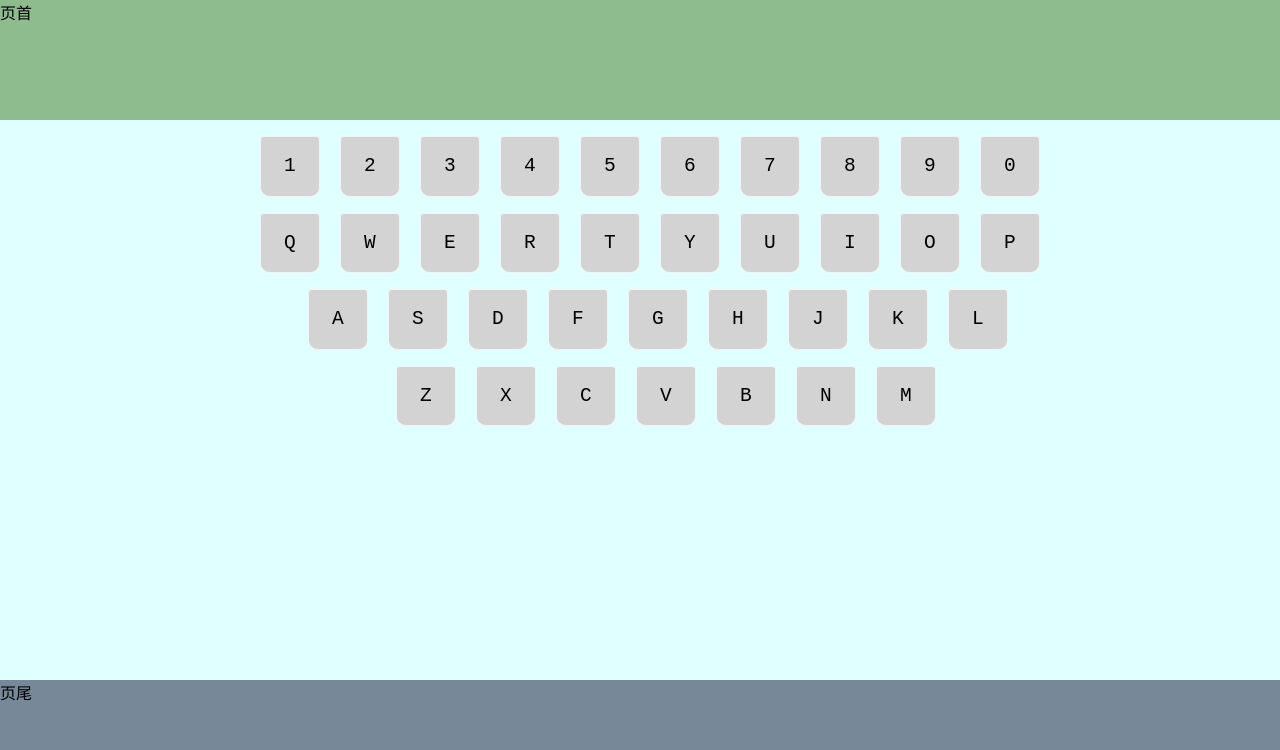
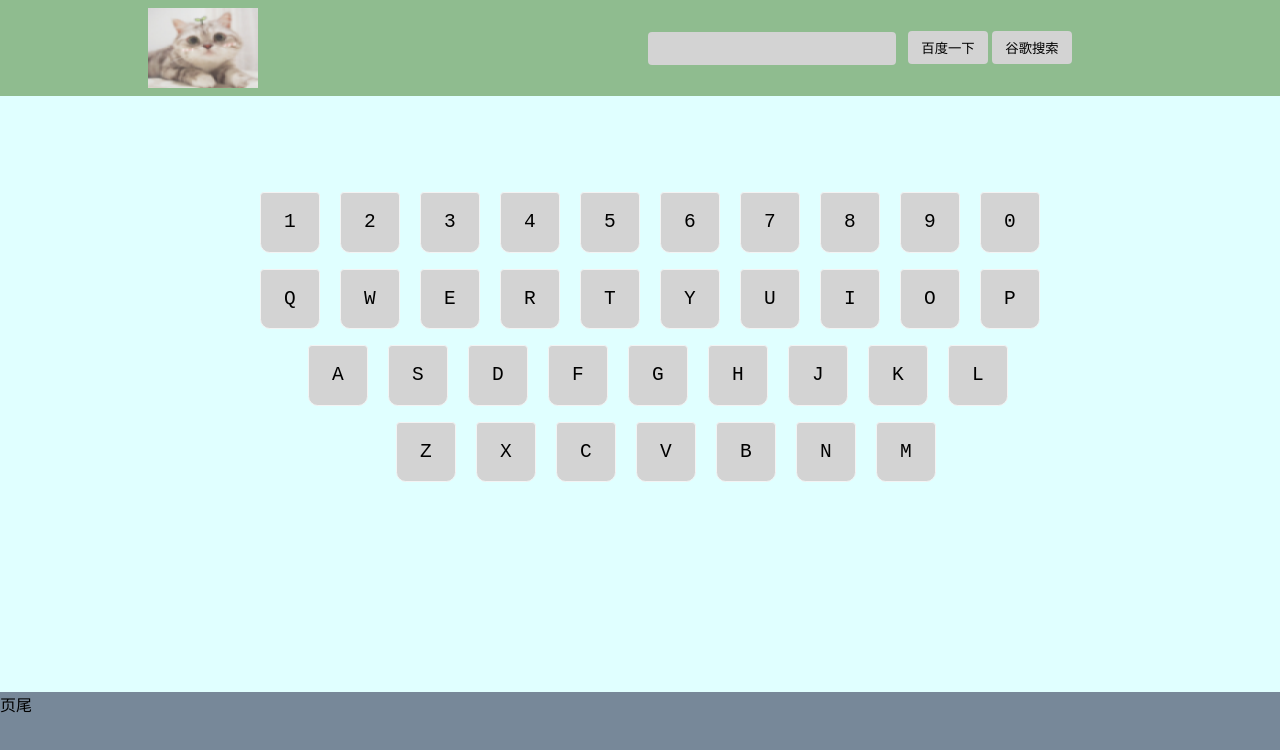
Before and after one commit to Lynn-zuo/personal-nav-demo, a plain HTML site: page index.html in a window 1280 px wide. Drawn offline with Linux system fonts and the light colour scheme.

Commit message:
add head-search-bar

```diff
--- a/index.html
+++ b/index.html
@@ -8,7 +8,20 @@
 </head>
 <body>
     <header>
-        <div>页首
+        <div class="head-wrapper">
+            <div class="logo">
+                <h1>
+                    <a href="#" title></a>
+                </h1>
+            </div>
+            <div id="search">
+                <!--添加搜索栏表单-->
+                <form name="s" action="http://www.baidu.com/s">
+                    <input type="text" id="keytext" name="wp" autocomplete="on" value>
+                    <input type="button" class="button" onclick="window.open('http://www.baidu.com/s?wd='+s.wp.value,'')" value="百度一下">
+                    <input type="button" class="button" onclick="window.open('http://www.google.com/search?keytext='+s.wp.value,'')" value="谷歌搜索">
+                </form>
+            </div>
         </div>
     </header>
     <main>
--- a/style.css
+++ b/style.css
@@ -6,17 +6,67 @@ body{
     height:100vh;
     display:flex;
     flex-direction: column;
+    background-color: #D3D3D3;
 }
 header{
+    height:13%;
+    width:100%;
+    background-color: darkseagreen;
+    display:flex;
+    align-items: center;
+    justify-content: center;
+}
+.head-wrapper{
+    display:flex;
+    align-items: center;
+    justify-content: center;
+}
+main{
+    height:72%;
+    width:100%;
+    max-height:800px;
+    padding-top:80px;
+    background-color: lightcyan;
+    text-align:center;
+}
+footer{
     height:15%;
     width:100%;
-    background-color: darkseagreen;
+    background-color: lightslategrey;
 }
-main{
-    height:70%;
-    width:100%;
-    background-color: lightcyan;
-    text-align:center;
+.logo{
+    flex:1;
+    margin-top:0.5em;
+    margin-left:8em;
+}
+.logo a{
+    display:inline-block;
+    width:200px;
+    height:80px;
+    /* background: transparent; */
+    background: url(./logo.png) no-repeat;
+}
+#search{
+    flex:1;
+    width:800px;
+    display:inline-block;
+    margin-right: 7em;
+    position:relative;
+    right:0px;
+}
+input{
+    height:2.5em;
+    background-color: #D3D3D3;
+    border:none;
+    border-radius: 0.3em;
+}
+input#keytext{
+    width:18em;
+    padding-left:0.6em;
+    margin-right:0.6em;
+}
+input.button{
+    width:6em;
 }
 #divXXX > div:nth-child(3){
     margin-left: 1em;
@@ -26,11 +76,6 @@ main{
 }
 #divXXX > div{
     margin-top:1em;
-}
-footer{
-    height:15%;
-    width:100%;
-    background-color: lightslategrey;
 }
 
 kbd{
@@ -50,7 +95,7 @@ kbd{
     text-transform: uppercase;
 }
 
-button{
+kbd button{
     border-radius: 0.2em;
     border:none;
     bottom:0.2em;
```
Also changed, not shown: logo.png (added).
